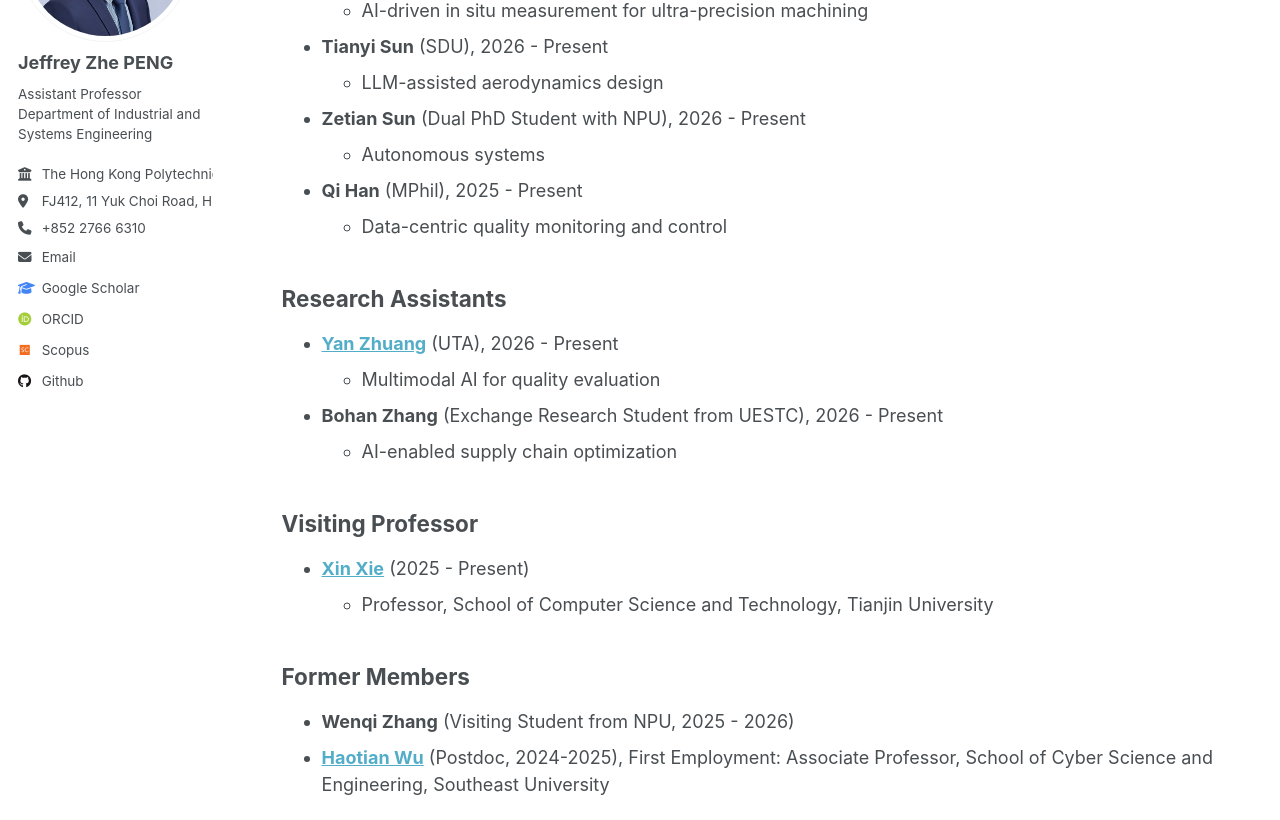
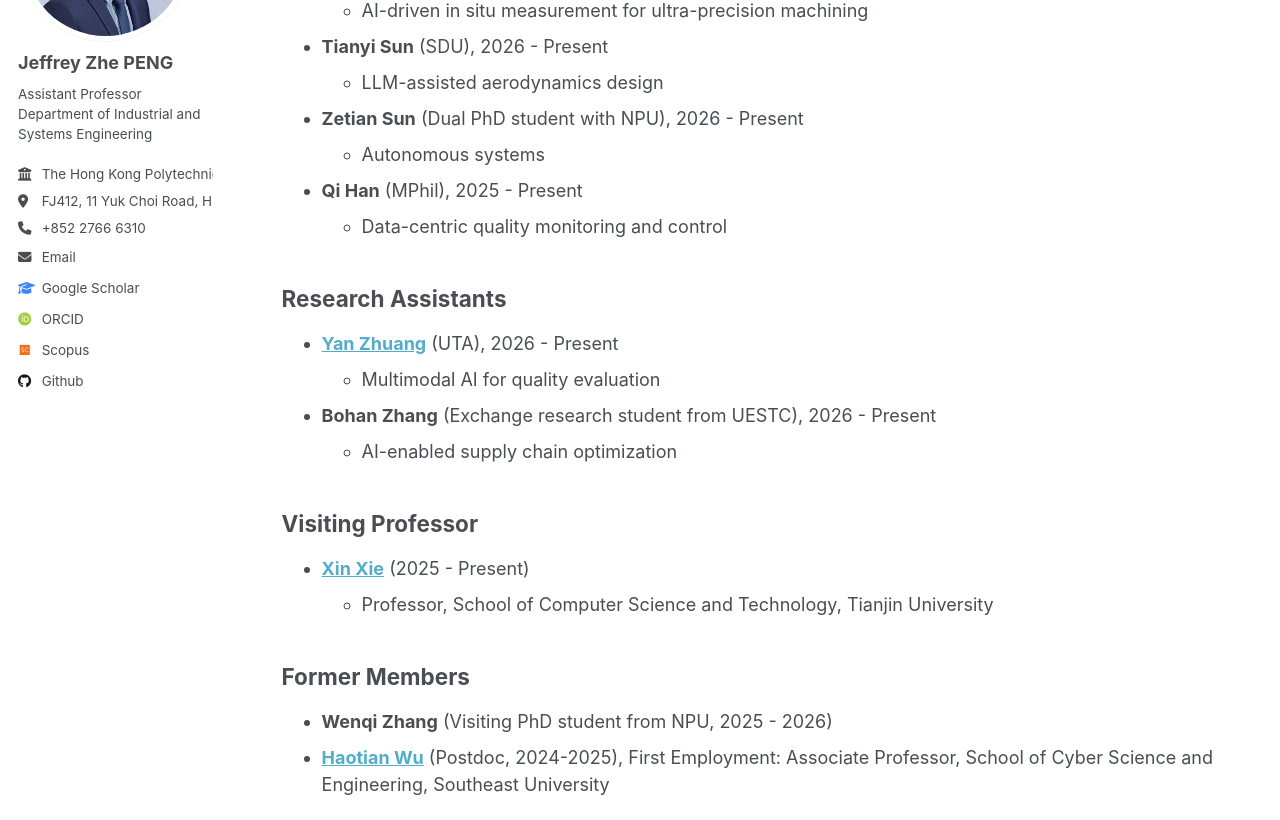
Before and after one commit to PENG-Zhe/peng-zhe.github.io, a Jekyll site: the page built from _pages/people.md, in a window 1280 px wide and 1400 px high, scrolled down 620 px. Shown: the part 239-1059 px from the top of the window. Built offline with Jekyll 4.4.1, drawn with Linux system fonts in a browser that asks for light colours; some web fonts are replaced.

Commit message:
Update people.md

```diff
--- a/_pages/people.md
+++ b/_pages/people.md
@@ -35,7 +35,7 @@ layout: archive
 * **Tianyi Sun** (SDU), 2026 - Present
   * LLM-assisted aerodynamics design
 
-* **Zetian Sun** (Dual PhD Student with NPU), 2026 - Present
+* **Zetian Sun** (Dual PhD student with NPU), 2026 - Present
   * Autonomous systems
 
 * **Qi Han** (MPhil), 2025 - Present
@@ -46,7 +46,7 @@ layout: archive
 * **[Yan Zhuang](https://lake233.github.io/)** (UTA), 2026 - Present
   * Multimodal AI for quality evaluation
 
-* **Bohan Zhang** (Exchange Research Student from UESTC), 2026 - Present
+* **Bohan Zhang** (Exchange research student from UESTC), 2026 - Present
   *  AI-enabled supply chain optimization
 
 <!--
@@ -68,7 +68,7 @@ layout: archive
 
 
 ## Former Members
-* **Wenqi Zhang** (Visiting Student from NPU, 2025 - 2026)
+* **Wenqi Zhang** (Visiting PhD student from NPU, 2025 - 2026)
 * **[Haotian Wu](https://cyber.seu.edu.cn/wht/list.htm)** (Postdoc, 2024-2025), First Employment: Associate Professor, School of Cyber Science and Engineering, Southeast University
 
 
```
